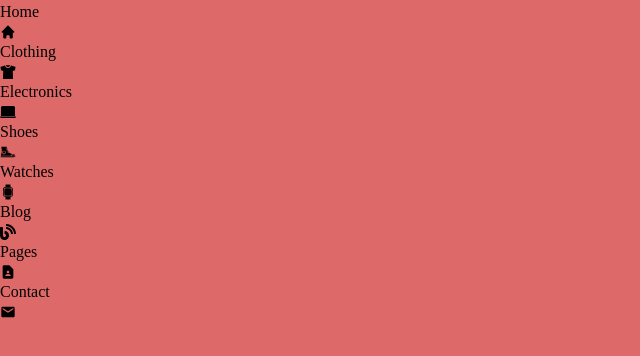
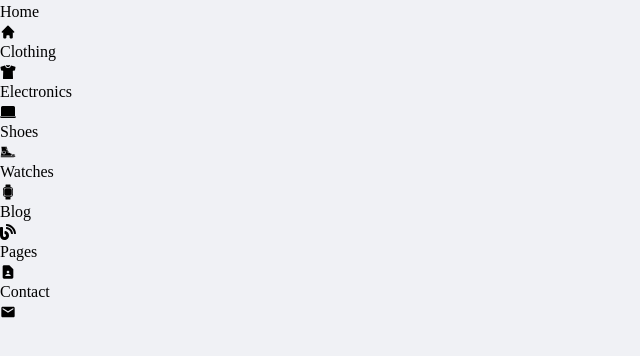
Before and after one commit to ahmeds189/shopingbag-OG-wrokshop, a React (Vite) app: page / in a window 1280 px wide. Shown: the top 356 px of the page, without its empty margins (0-640 px from the left). Built offline with nearby package versions, Linux system fonts and the light colour scheme.

Commit message:
init header component and finish colors

```diff
--- a/src/App.jsx
+++ b/src/App.jsx
@@ -2,7 +2,7 @@ import { categories } from './constants'
 
 const App = () => {
   return (
-    <div>
+    <div className="container">
       {categories.map((cat) => {
         const Icon = cat.icon
         return (
--- a/src/main.scss
+++ b/src/main.scss
@@ -1,4 +1,4 @@
-@use './scss/abstracts' as *;
+@use './scss' as *;
 
 *,
 *::before,
@@ -26,7 +26,7 @@ body {
 body {
   line-height: 1.5;
   -webkit-font-smoothing: antialiased;
-  background-color: $bg;
+  background-color: $primary-gray;
 }
 /*
     6. Improve media defaults
@@ -74,3 +74,8 @@ ul {
 a {
   text-decoration: none;
 }
+
+.container {
+  max-width: 82.5rem;
+  margin: 0 auto;
+}
--- /dev/null
+++ b/src/scss/_colors.scss
@@ -0,0 +1,10 @@
+$primary-blue: hsl(230, 69%, 19%);
+$primary-blue-light: hsl(226, 56%, 23%);
+$primary-blue-lighter: hsl(212, 83%, 54%);
+
+$primary-gold: hsl(45, 88%, 61%);
+$primary-gold-dark: hsl(32, 99%, 63%);
+
+$primary-gray: hsl(228, 20%, 95%);
+
+$primary-red: hsl(352, 48%, 49%);
--- a/src/scss/abstracts/_colors.scss
+++ /dev/null
@@ -1 +0,0 @@
-$bg: #dd6969;
```
Also changed, not shown: src/components/header/Header.jsx (added, +7 -0 lines), src/scss/_index.scss (renamed from src/scss/abstracts/_index.scss).
